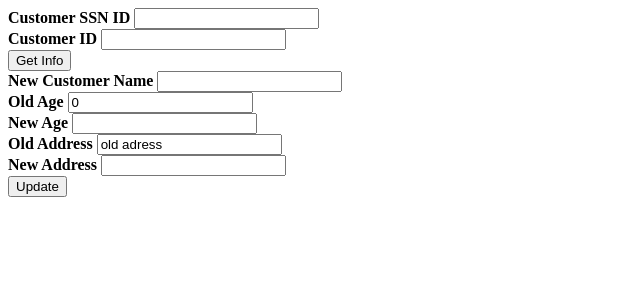
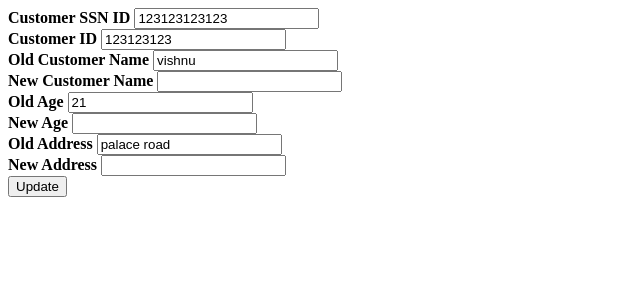
Before and after one commit to vishnu-vr/tcs_bank, a Flask app: page /update_customer in a window 1280 px wide. Shown: the top 300 px of the page, without its empty margins (0-640 px from the left). Run offline with Flask 2, Linux system fonts and the light colour scheme.

Commit message:
imporved

```diff
--- a/app.py
+++ b/app.py
@@ -22,6 +22,21 @@ def login():
         password = request.get_json()['password']
         # print(username)
         return_data = {"message":"logged in successfully"}
+        res = make_response(jsonify(return_data),200)
+        return res
+
+# delete_account
+@app.route('/delete_account',methods = ['POST', 'GET'])
+def delete_account():
+    if request.method == 'GET':
+        account_numbers = [1,2,3]
+        account_types = ["savings","current","savings"]
+        details=dict(zip(account_numbers,account_types))
+        return render_template("delete_account.html",details=details)
+    if request.method == 'POST':
+        # print("asd")
+        # create customer
+        return_data = {"message":"account deleted successfully"}
         res = make_response(jsonify(return_data),200)
         return res
 
@@ -54,7 +69,12 @@ def create_customer():
 @app.route('/update_customer',methods = ['POST', 'GET'])
 def update_customer():
     if request.method == 'GET':
-        return render_template("update_customer.html")
+        details = {"customer_ssn_id" : 123123123123,
+        "customer_id" : 123123123,
+        "old_customer_name" : "vishnu",
+        "old_age" : 21,
+        "old_address" : "palace road"}
+        return render_template("update_customer.html",details=details)
     if request.method == 'POST':
         # print("asd")
         # create customer
@@ -66,9 +86,14 @@ def update_customer():
 @app.route('/delete_customer',methods = ['POST', 'GET'])
 def delete_customer():
     if request.method == 'GET':
-        return render_template("delete_customer.html")
+        details = {"customer_ssn_id" : 123123123123,
+        "customer_id" : 123123123,
+        "customer_name" : "vishnu",
+        "age" : 21,
+        "address" : "palace road"}
+        return render_template("delete_customer.html",details=details)
     if request.method == 'POST':
-        # print("asd")
+        # print(request.get_json())
         # create customer
         return_data = {"message":"deleted successfully"}
         res = make_response(jsonify(return_data),200)
--- a/templates/update_customer.html
+++ b/templates/update_customer.html
@@ -32,67 +32,68 @@
 
     }
 
-    function get_customer_info(){
-      var customer_ssn_id = document.getElementById('customer_ssn_id');
-      var customer_id = document.getElementById('customer_id');
+    // function get_customer_info(){
+    //   var customer_ssn_id = document.getElementById('customer_ssn_id');
+    //   var customer_id = document.getElementById('customer_id');
 
-      var old_age = document.getElementById('old_age');
-      var old_address = document.getElementById('old_address');
+    //   var old_age = document.getElementById('old_age');
+    //   var old_address = document.getElementById('old_address');
 
-      // document.getElementById('old_age').value = 13;
-      var data = {customer_ssn_id: customer_ssn_id.value, customer_id: customer_id.value};
+    //   // document.getElementById('old_age').value = 13;
+    //   var data = {customer_ssn_id: customer_ssn_id.value, customer_id: customer_id.value};
 
-      console.log(data);
+    //   console.log(data);
 
-      if (customer_ssn_id.value == "" && customer_id.value == ""){
-        console.log("its empty!!!");
-        alert("Enter either id of SSN");
-      }
-      else{
-        console.log("fetching data...");
-        // implement fetch call to flask
-        postData('/get_customer_info', data)
-          .then(data => {
-            console.log(data); // JSON data parsed by `response.json()` call
-            // refill data
-            if (data["message"] == "error"){
-              alert("invalid Customer");
-            }
-            else{
-              old_age.value = data["old_age"];
-              old_address.value = data["old_address"];
-            }
+    //   if (customer_ssn_id.value == "" && customer_id.value == ""){
+    //     console.log("its empty!!!");
+    //     alert("Enter either id of SSN");
+    //   }
+    //   else{
+    //     console.log("fetching data...");
+    //     // implement fetch call to flask
+    //     postData('/get_customer_info', data)
+    //       .then(data => {
+    //         console.log(data); // JSON data parsed by `response.json()` call
+    //         // refill data
+    //         if (data["message"] == "error"){
+    //           alert("invalid Customer");
+    //         }
+    //         else{
+    //           old_age.value = data["old_age"];
+    //           old_address.value = data["old_address"];
+    //         }
 
-          });
+    //       });
 
-      }
+    //   }
 
-    }
+    // }
   </script>
   <form onsubmit="update_customer()">
     <div class="container">
       <label for="customer_ssn_id"><b>Customer SSN ID</b></label>
-      <input type="text" id="customer_ssn_id"><br>
+      <input type="text" id="customer_ssn_id" value="{{ details["customer_ssn_id"] }}" readonly><br>
 
       <label for="customer_id"><b>Customer ID</b></label>
-      <input type="text" id="customer_id"><br>
+      <input type="text" id="customer_id" value="{{ details["customer_id"] }}" readonly><br>
 
-      <button type="button" onclick="get_customer_info()">Get Info</button><br>
+      <label for="old_customer_name"><b>Old Customer Name</b></label>
+      <input type="text" id="old_customer_name" value="{{ details["old_customer_name"] }}" readonly><br>
 
       <label for="new_customer_name"><b>New Customer Name</b></label>
-      <input type="text" id="new_customer_name" required><br>
+      <input type="text" id="new_customer_name"><br>
 
       <label for="old_age"><b>Old Age</b></label>
-      <input type="number" id="old_age" value="0" readonly><br>
+      <input type="number" id="old_age" value="{{ details["old_age"] }}" readonly><br>
 
       <label for="new_age"><b>New Age</b></label>
-      <input type="number" id="new_age" required><br>
+      <input type="number" id="new_age"><br>
 
       <label for="old_address"><b>Old Address</b></label>
-      <input type="text" id="old_address" value="old adress" readonly><br>
+      <input type="text" id="old_address" value="{{ details["old_address"] }}" readonly><br>
 
       <label for="new_address"><b>New Address</b></label>
-      <input type="text" id="new_address" required><br>
+      <input type="text" id="new_address"><br>
 
 <!--       <label for="state"><b>State</b></label>
       <select id="state" id="state">
```
Also changed, not shown: templates/delete_account.html (added, +65 -0 lines), templates/delete_customer.html (+12 -17 lines).
